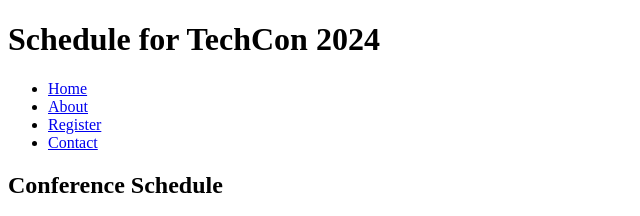
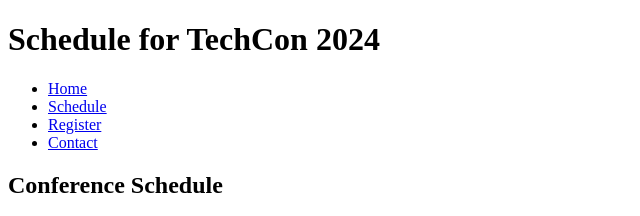
Before and after one commit to esther-must/TechCon_HTML, a plain HTML site: page techcon_website/schedule.html in a window 1280 px wide. Shown: the top 216 px of the page, 0-640 px from the left. Drawn offline with Linux system fonts and the light colour scheme.

Commit message:
Fixed schedule.html

```diff
--- a/techcon_website/schedule.html
+++ b/techcon_website/schedule.html
@@ -11,7 +11,7 @@
         <nav>
             <ul>
                 <li><a href="index.html">Home</a></li>
-                <li><a href="about.html">About</a></li>
+                <li><a href="schedule.html">Schedule</a></li>
                 <li><a href="register.html">Register</a></li>
                 <li><a href="contact.html">Contact</a></li>
             </ul>
```
